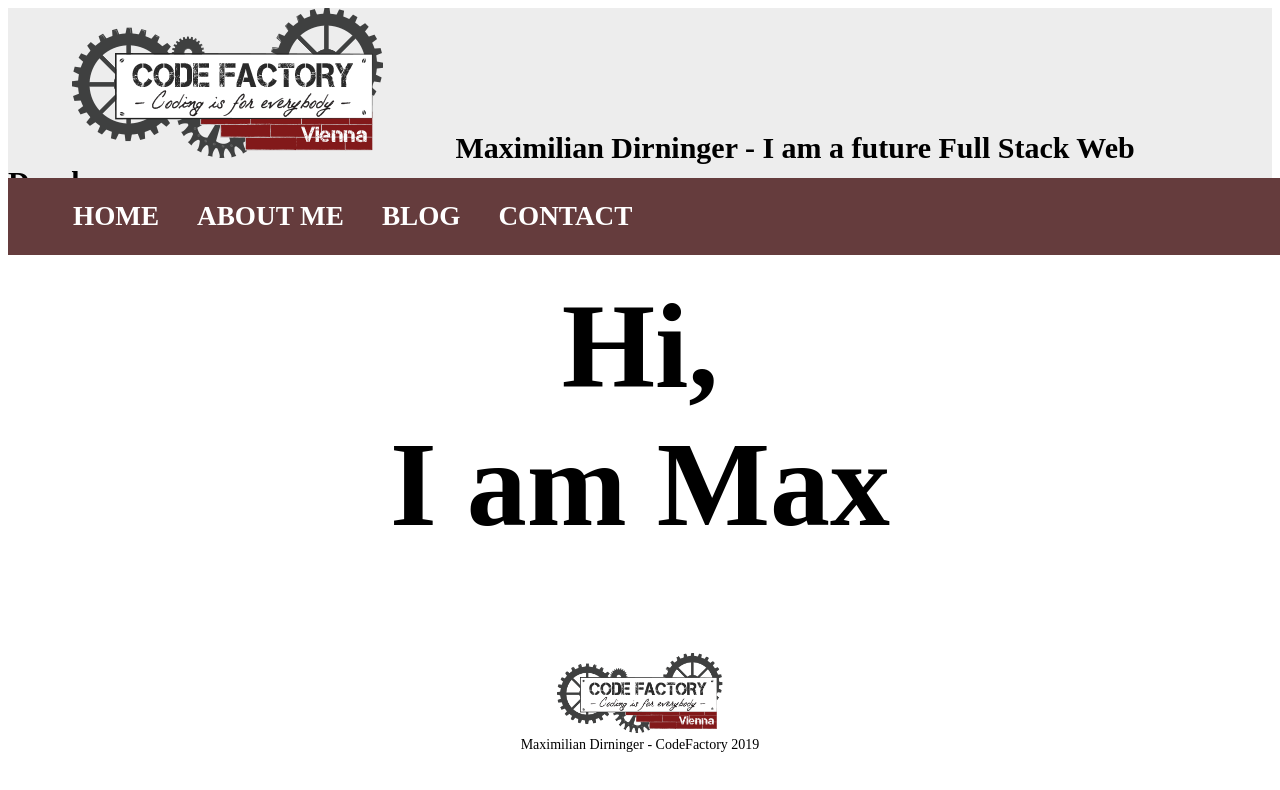
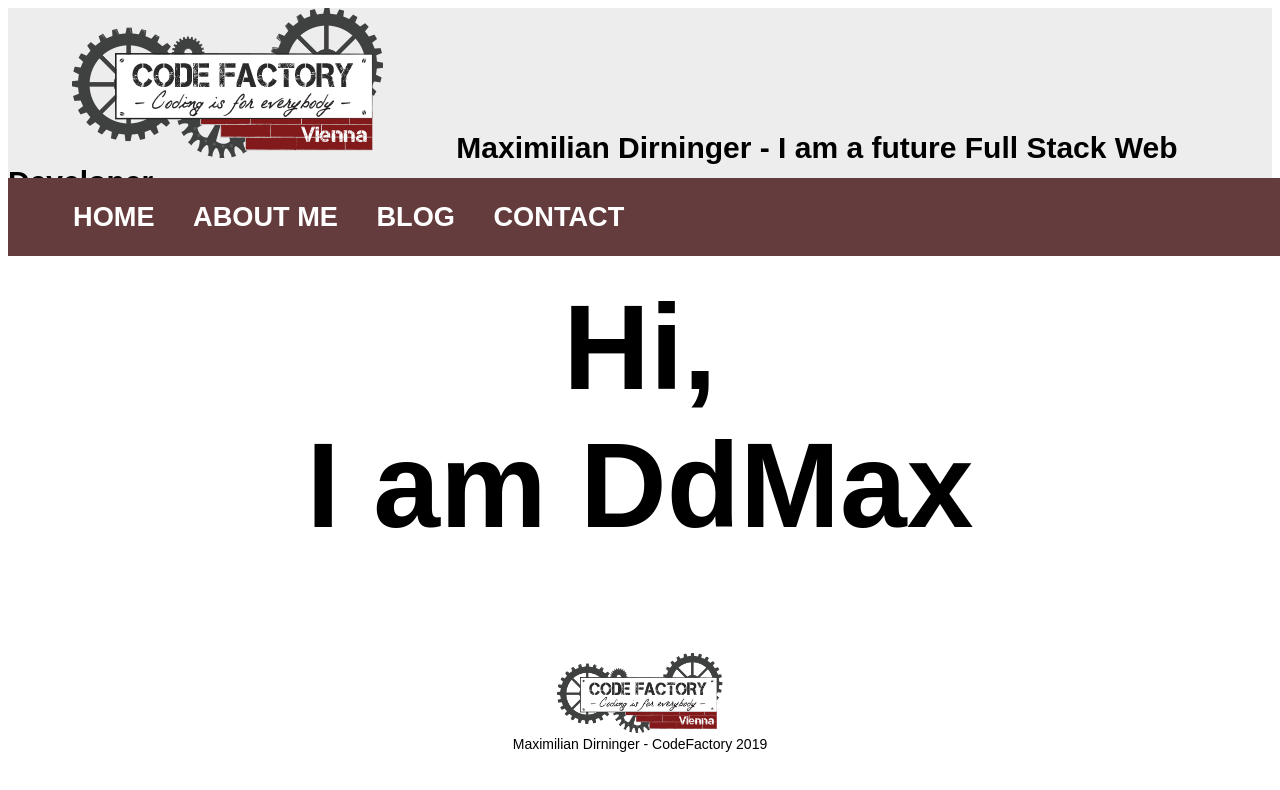
Before and after one commit to 4BDX/FSWD70-MaximilianDirninger-CodeReview-01, a plain HTML site: page AboutMe.html in a window 1280 px wide. Drawn offline with Linux system fonts and the light colour scheme.

Commit message:
added fonts

```diff
--- a/AboutMe.html
+++ b/AboutMe.html
@@ -4,6 +4,7 @@
 	<meta charset="utf-8">
 	<title>About Me</title>
 	<link rel="stylesheet" type="text/css" href="stylesheet.css">
+
 </head>
 <body>
 
@@ -27,7 +28,7 @@
 
 	<div class="Haupttext">
 	<h2><span>Hi, </span>
-		<span> I am Max</span></h2>
+		<span> I am DdMax</span></h2>
 
 	</div>
 
--- a/stylesheet.css
+++ b/stylesheet.css
@@ -1,4 +1,8 @@
 
+
+* {
+
+font-family: 'Do Hyeon', sans-serif;}
 /* vertically align the text */
 #header {
 	font-weight: bold;
```
Also changed, not shown: contact.html (+3 -2 lines), index.html (+1 -0 lines).
